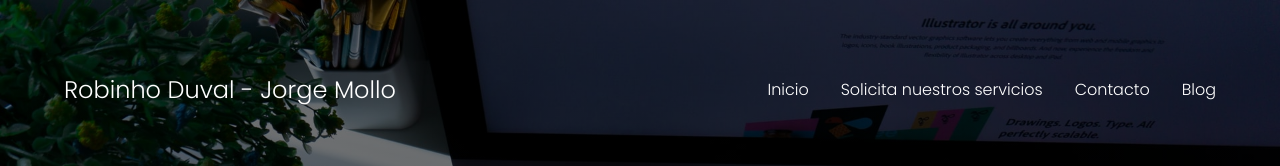
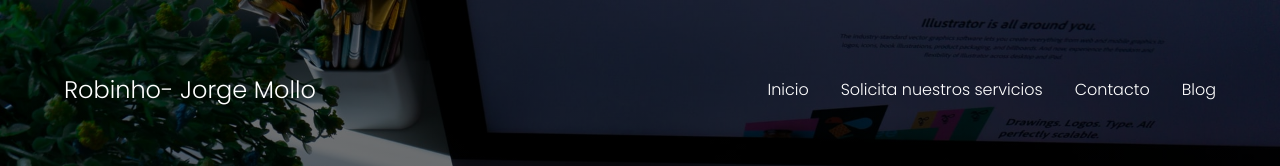
Before and after one commit to robinhoduvalcamacho/GroteskStudio.github.io, a plain HTML site: page index.html in a window 1280 px wide. Shown: the top 166 px of the page. Drawn offline with Linux system fonts and the light colour scheme.

Commit message:
Cambie el logo

```diff
--- a/index.html
+++ b/index.html
@@ -14,7 +14,7 @@
     <header class="hero">
         <nav class="nav container">
             <div class="nav__logo">
-                <h2 class="nav__title">Robinho Duval - Jorge Mollo
+                <h2 class="nav__title">Robinho- Jorge Mollo
                 </h2>
             </div>
             <ul class="nav__link nav__link--menu">
```
